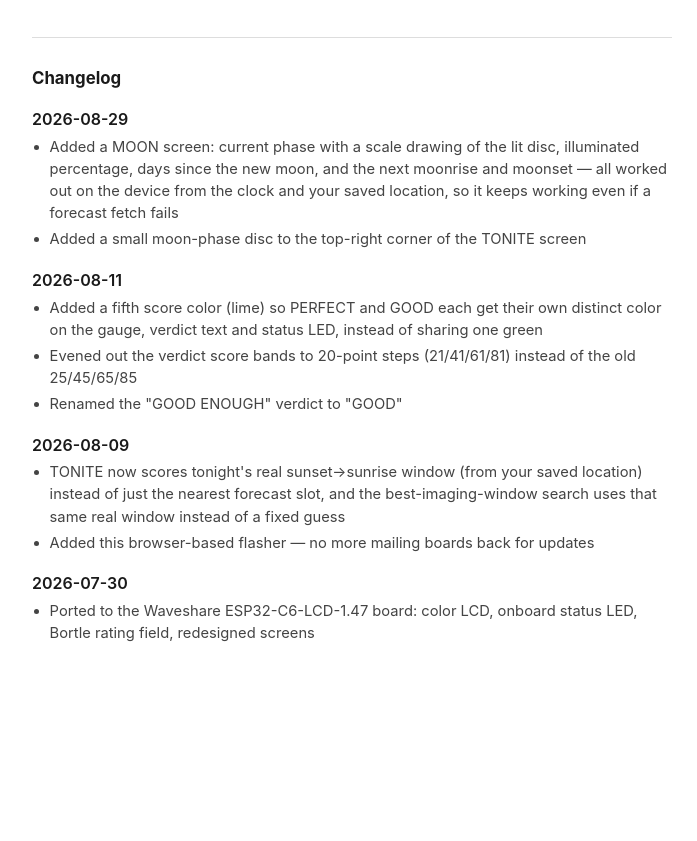
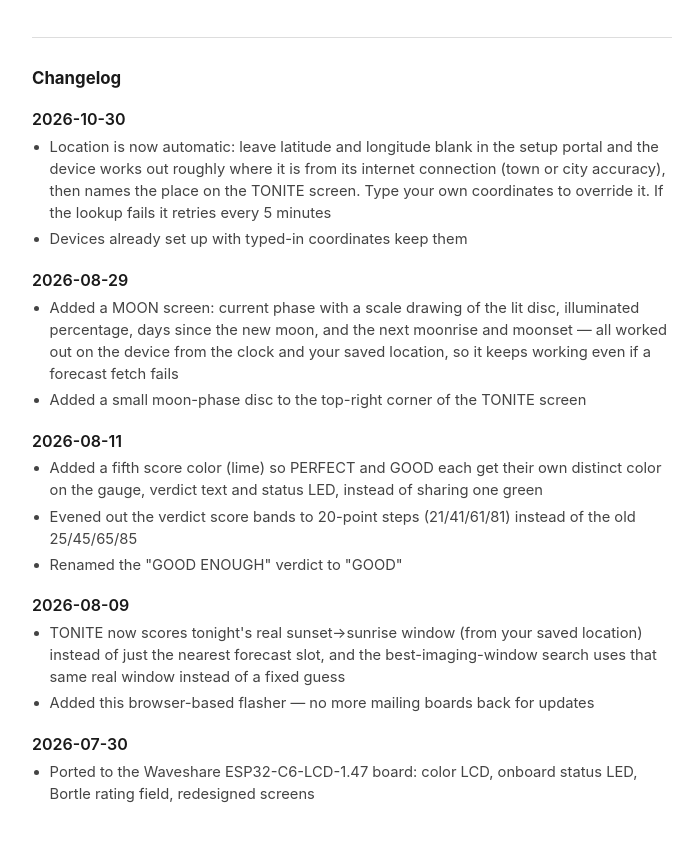
Before and after one commit to kylane/Astro_Monitor, a plain HTML site: page docs/c6/index.html in a window 1280 px wide. Shown: the part 871-1712 px from the top of the page, without its empty margins (288-985 px from the left). Before the commit the page ends 1563 px from the top, so only its background shows below. Drawn offline with Linux system fonts and the light colour scheme.

Commit message:
Publish 2026.10.30 firmware: automatic location
Rebuilds both device binaries with IP-based automatic location and bumps
the flasher manifests to 2026.10.30, with a changelog entry on each
device page. The chooser now labels the boards Mk1 (OLED) and Mk2 (color
LCD).

Co-Authored-By: Claude Sonnet 5.5 <noreply@anthropic.com>
Claude-Session: https://claude.ai/code/session_01A49KhPcgRkDQZKj1KZe25s

```diff
--- a/docs/c6/index.html
+++ b/docs/c6/index.html
@@ -85,6 +85,13 @@
 
   <h2>Changelog</h2>
   <dl class="changelog">
+    <dt>2026-10-30</dt>
+    <dd>
+      <ul>
+        <li>Location is now automatic: leave latitude and longitude blank in the setup portal and the device works out roughly where it is from its internet connection (town or city accuracy), then names the place on the TONITE screen. Type your own coordinates to override it. If the lookup fails it retries every 5 minutes</li>
+        <li>Devices already set up with typed-in coordinates keep them</li>
+      </ul>
+    </dd>
     <dt>2026-08-29</dt>
     <dd>
       <ul>
```
Also changed, not shown: docs/esp8266/index.html (+7 -0 lines), docs/index.html (+2 -2 lines), docs/c6/manifest.json, docs/esp8266/manifest.json, 2 other files.
